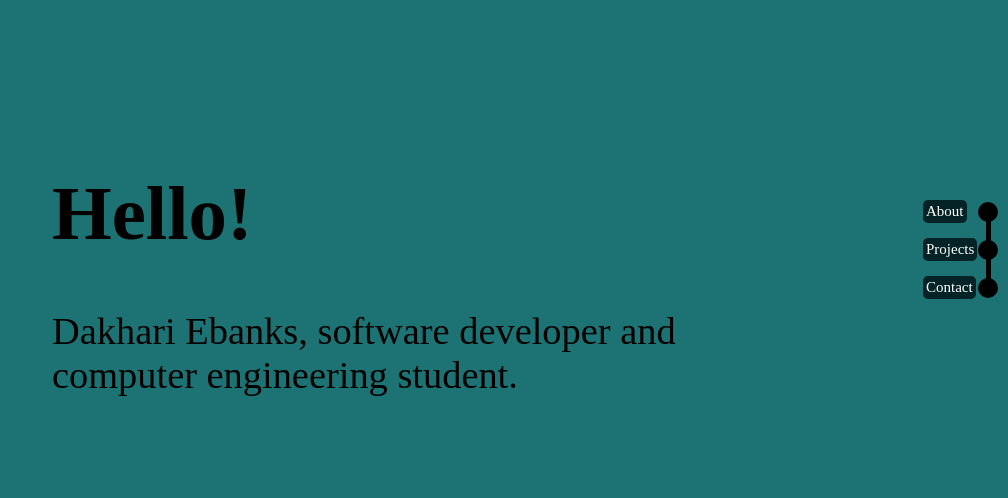
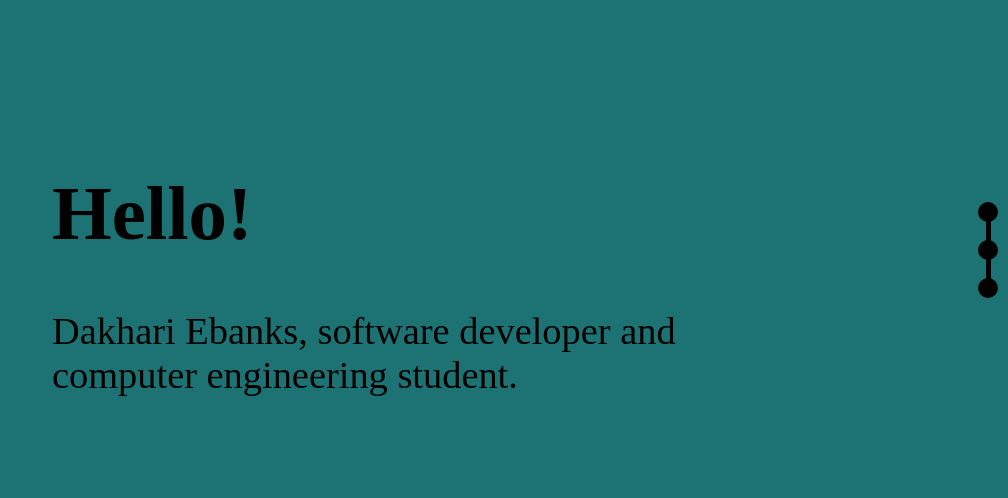
Before and after one commit to DakhariE/portfolio, a Django app: page / in a window 1280 px wide. Shown: the part 207-705 px from the top of the page, without its empty margins (272-1280 px from the left). Run offline with Django 4.2, Linux system fonts and the light colour scheme; data comes from the database, SQL or seed files in the repository.

Commit message:
Fixed opacity

```diff
--- a/base/static/stylesheets/rightsidebar.css
+++ b/base/static/stylesheets/rightsidebar.css
@@ -41,9 +41,9 @@
   top: -2px;
   padding: 15%;
   border-radius: 5px;
-  opacity: 1;
+  opacity: 0;
   pointer-events: none;
-  transition: opacity 1s;
+  transition: opacity 0.2s;
   font-size: 15px;
 }
 
```
